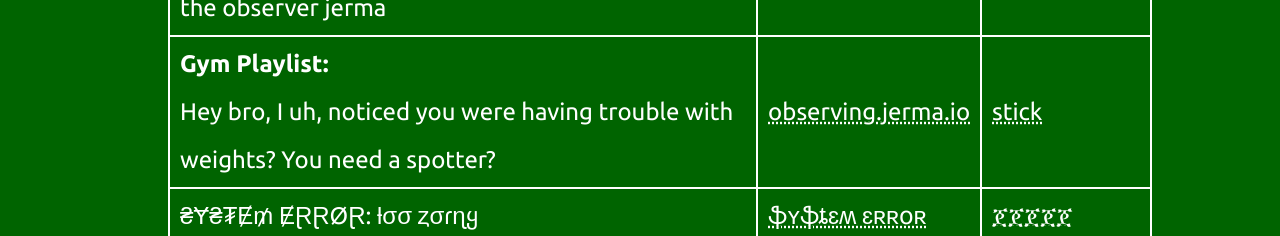
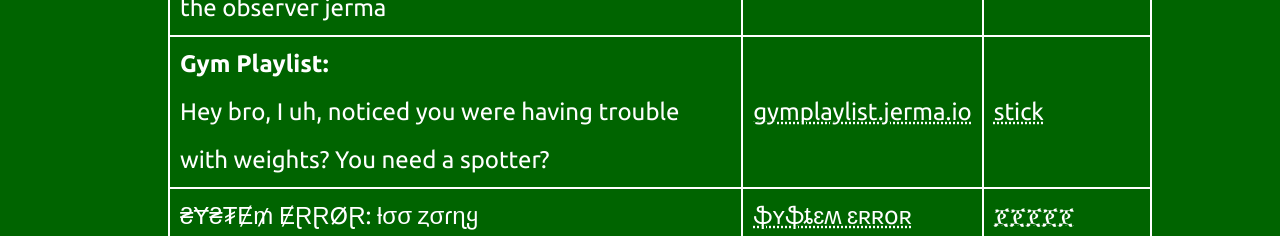
Before and after one commit to JermaSites/homepage, a plain HTML site: page index.html in a window 1280 px wide. Shown: the part 1837-2073 px from the top of the page. Drawn offline with Linux system fonts and the light colour scheme.

Commit message:
actually add gym playlist

```diff
--- a/index.html
+++ b/index.html
@@ -174,7 +174,7 @@
 									<td><b>Gym Playlist:</b>
 										<br>Hey bro, I uh, noticed you were having trouble with weights? You need a spotter?
 									</td>
-									<td><a href="https://observing.jerma.io/">observing.jerma.io</a></td>
+									<td><a href="https://gymplaylist.jerma.io/">gymplaylist.jerma.io</a></td>
 									<td><a href="https://twitter.com/stick_twt">stick</a></td>
 								</tr>
 								<tr>
```
